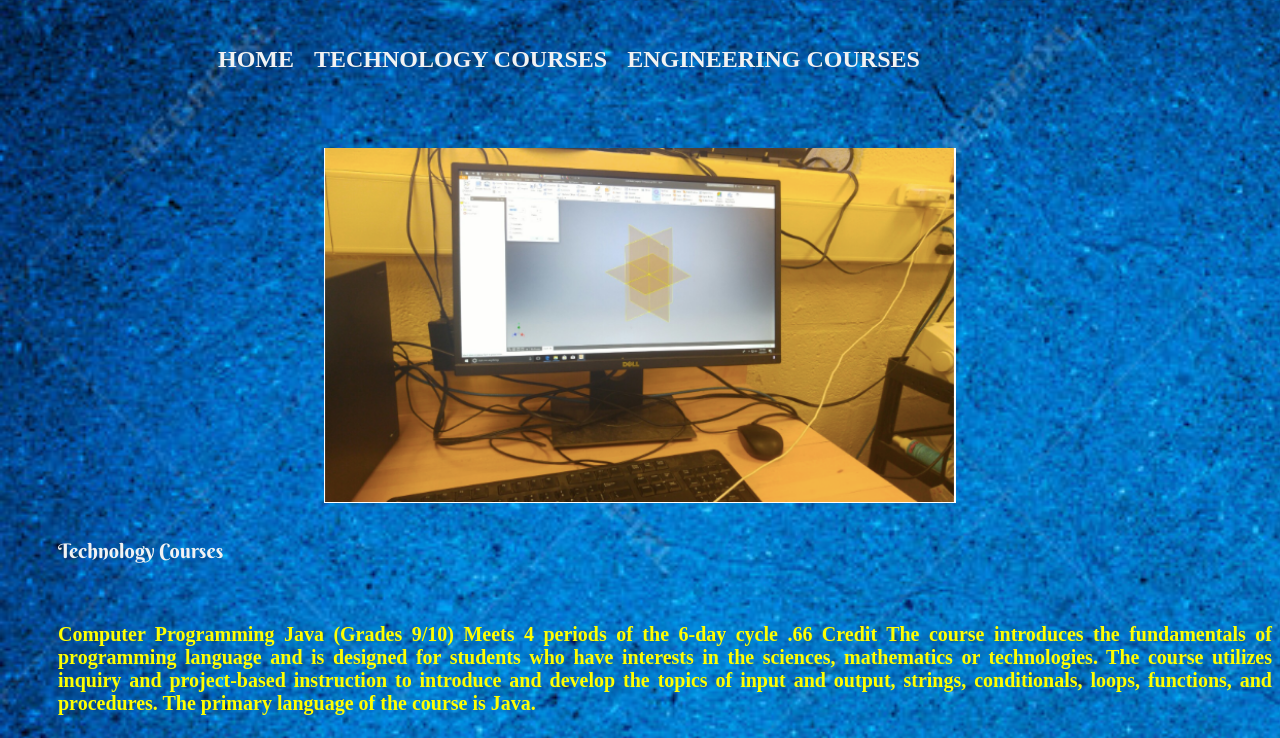
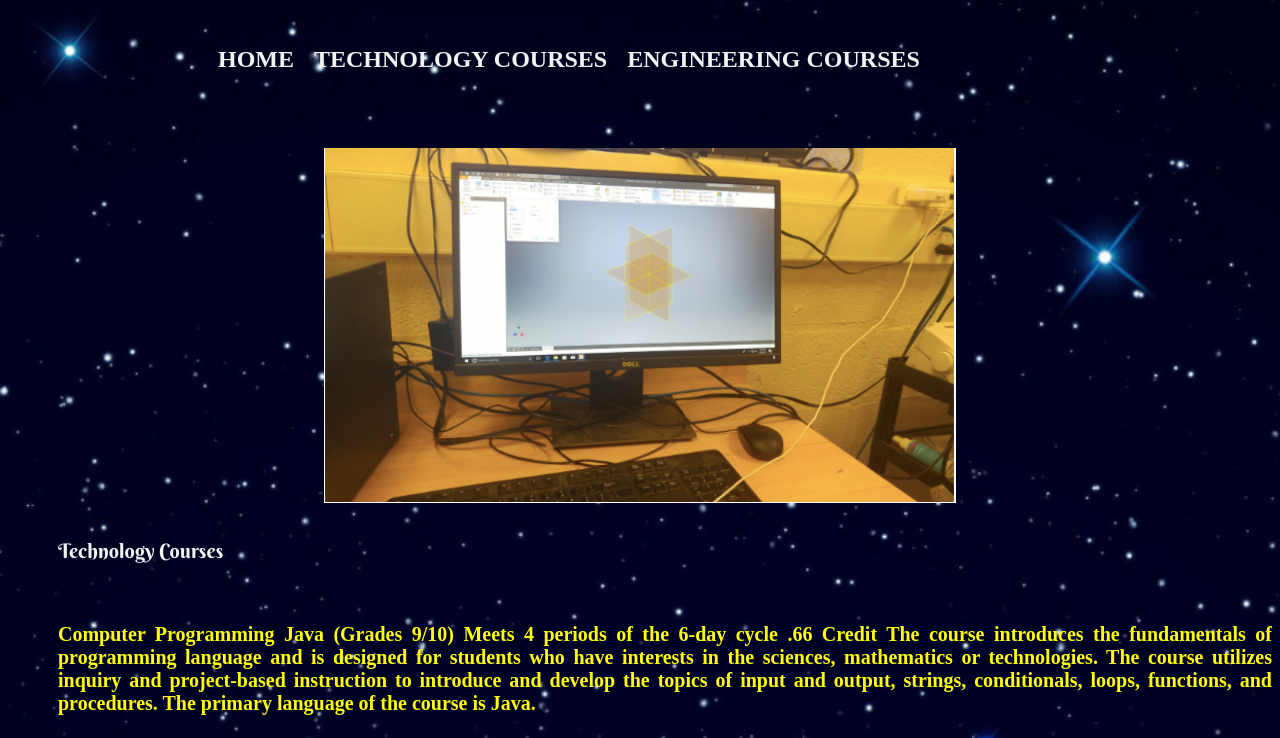
Before and after one commit to FlyingToucans/marchingband, a plain HTML site: page technology.html in a window 1280 px wide. Shown: the part 107-845 px from the top of the page. Drawn offline with Linux system fonts and the light colour scheme; a web font is replaced by a local one.

Commit message:
Update technology.html

```diff
--- a/technology.html
+++ b/technology.html
@@ -96,7 +96,7 @@ h6 {
 </style>
 </head>
 
-<body style="background-image:url('images/BackGround_ShinyBlue.jpg');  background-repeat: no-repeat; background-size: cover;
+<body style="background-image:url('images/BackGround_NightSky.jpeg');  background-repeat: no-repeat; background-size: cover;
 	     background-position: 0% 0%; background-color: ##0000cc;">
 
 <div class="header">
```
